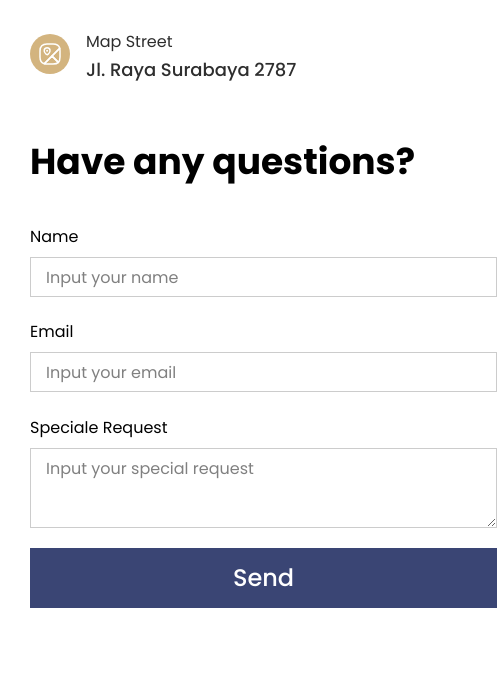
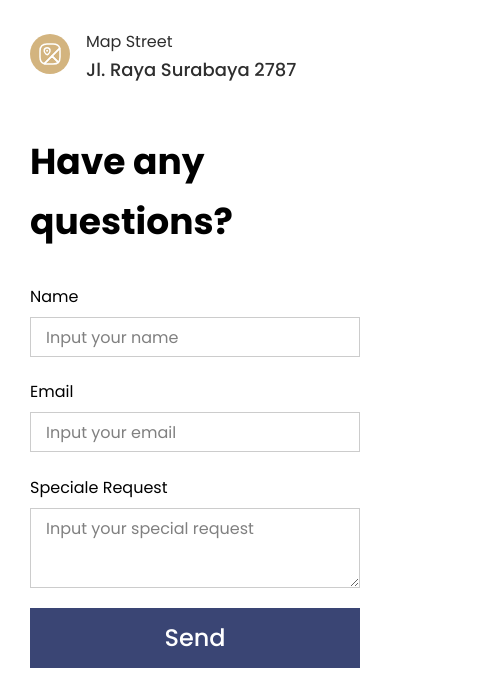
Before and after one commit to hameleonlab/tzeezotje, a website: page app/index.html in a window 390 px wide. Shown: the part 4820-5515 px from the top of the page, 497 px wide, since content can reach past the window. Drawn offline with nearby package versions, Linux system fonts and the light colour scheme; files that its build step writes are made by us from their sources.

Commit message:
fixes contacts
fixes mobile contacts styles and form

```diff
--- a/app/index.html
+++ b/app/index.html
@@ -327,21 +327,21 @@
                         Have any questions?
                     </div>
 
-                    <form action="#" class="contacts-form__wrap">
+                    <form action="send.php" class="contacts-form__wrap ajax">
 
                         <div class="contacts-form__row">
                             <div class="labled-input">
                                 <div class="labled-input__label labled-input__label-requried">
                                     Name
                                 </div>
-                                <input type="text" name="" id="" class="labled-input__input" placeholder="Input your name">
+                                <input type="text" name="name" id="" class="labled-input__input" placeholder="Input your name" required="required">
                             </div>
 
                             <div class="labled-input">
                                 <div class="labled-input__label labled-input__label-requried">
                                     Email
                                 </div>
-                                <input type="email" name="" id="" class="labled-input__input" placeholder="Input your email">
+                                <input type="email" name="email" id="" class="labled-input__input" placeholder="Input your email" required="required">
                             </div>
                         </div>
 
--- a/app/parts/footer.html
+++ b/app/parts/footer.html
@@ -17,6 +17,6 @@
     <!--#include virtual="/parts/popups.html" -->
 
     <script src="https://cdn.jsdelivr.net/npm/swiper/swiper-bundle.min.js"></script>
-    <script src="js/app.min.js"></script>
+    <script src="js/app.min.js?v=1.0"></script>
 </body>
 </html>
--- a/app/parts/header.html
+++ b/app/parts/header.html
@@ -9,7 +9,7 @@
     <link rel="preconnect" href="https://fonts.gstatic.com" crossorigin>
     <link href="https://fonts.googleapis.com/css2?family=Poppins:wght@400;500;600;700&display=swap" rel="stylesheet">
     <link rel="stylesheet" href="https://cdn.jsdelivr.net/npm/swiper/swiper-bundle.min.css"/>
-    <link rel="stylesheet" href="css/app.min.css?v=1.0" />
+    <link rel="stylesheet" href="css/app.min.css?v=1.4" />
 </head>
 <body>
 
--- a/app/scss/blocks/block-contacts.scss
+++ b/app/scss/blocks/block-contacts.scss
@@ -26,6 +26,8 @@
     @media (max-width: 960px) {
         padding-top: 60px;
         padding-bottom: 40px;
+        max-width: 100vw;
+        overflow: hidden;
 
         &__grid {
             display: grid;
@@ -35,7 +37,13 @@
                 'map' / 1fr;
         }
 
+        &__form {
+            max-width: calc(100vw - 30px * 2);
+        }
+
         &__map {
+            max-width: calc(100vw - 30px * 2);
+
             & > iframe {
                 max-height: 350px;
             }
```
Also changed, not shown: dist/css/app.min.css, dist/index.html.
